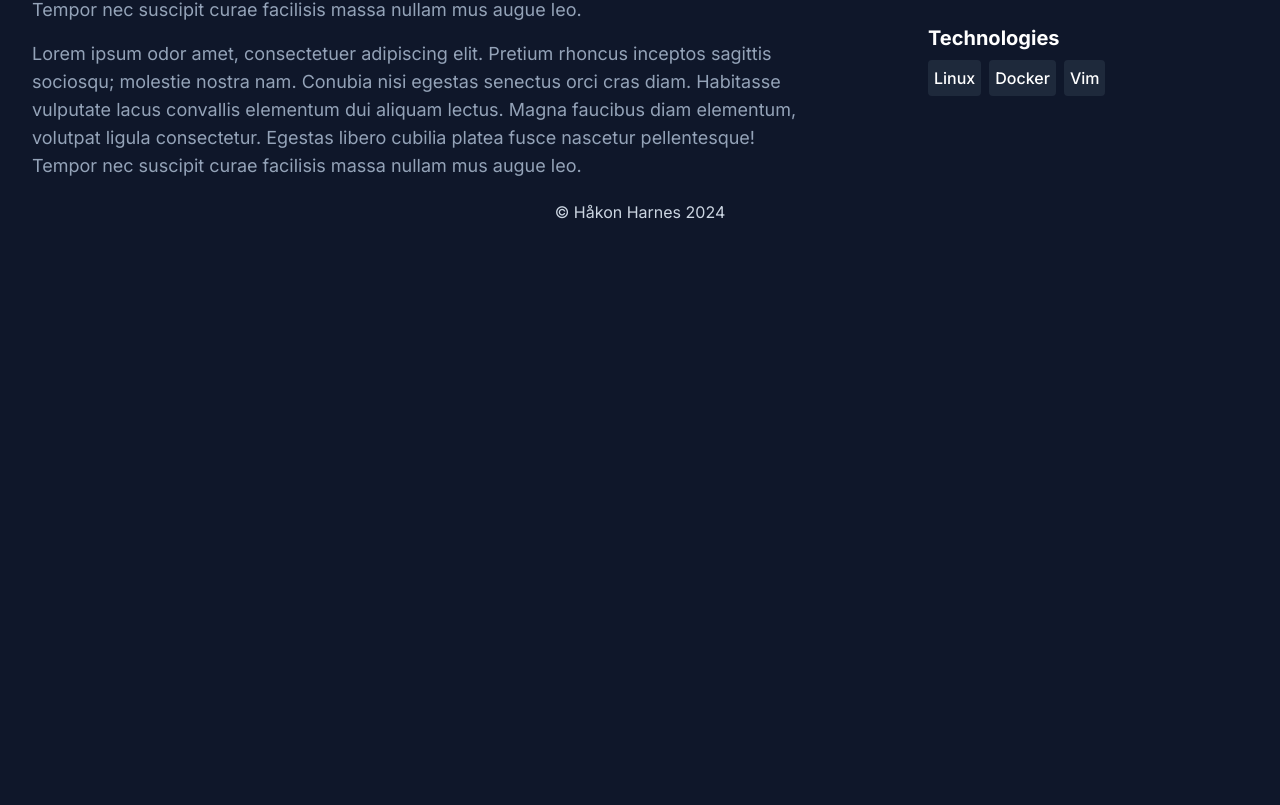
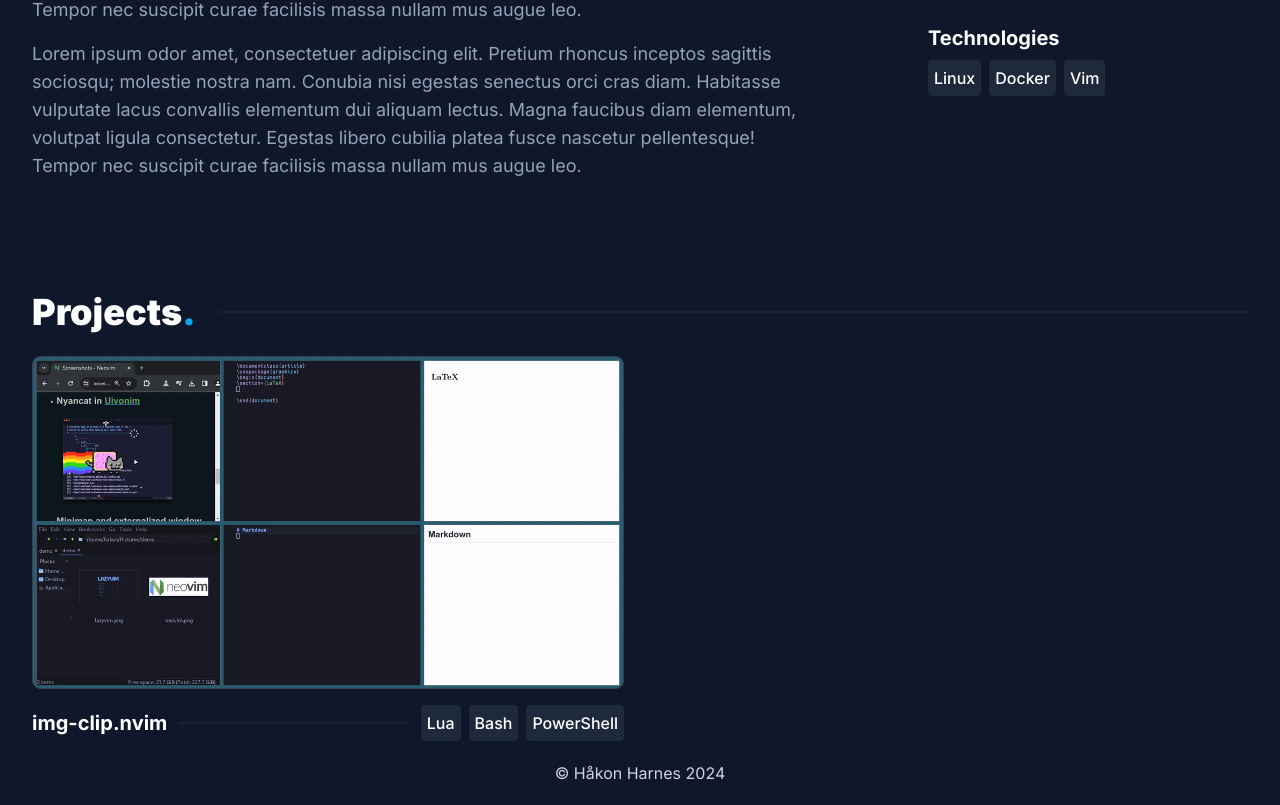
Before and after one commit to HakonHarnes/website, a Next.js app: page / in a window 1280 px wide. Shown: the part 960-1765 px from the top of the page. Before the commit the page ends 1204 px from the top, so only its background shows below. Built offline with nearby package versions, Linux system fonts and the light colour scheme.

Commit message:
feat: add img-clip project

```diff
--- a/app/components/Card.tsx
+++ b/app/components/Card.tsx
@@ -1,7 +1,15 @@
 type CardProps = {
   children?: React.ReactNode;
+  compact?: boolean;
 };
 
-export default function Card({ children }: CardProps) {
-  return <div className="rounded p-1.5 bg-slate-800">{children}</div>;
+export default function Card({ children, compact = false }: CardProps) {
+  const paddingClass = compact ? "p-1.5" : "p-3";
+  const borderRadiusClass = compact ? "rounded" : "rounded-lg";
+
+  return (
+    <div className={`bg-slate-800 ${paddingClass} ${borderRadiusClass}`}>
+      {children}
+    </div>
+  );
 }
--- /dev/null
+++ b/app/components/ExternalLink.tsx
@@ -0,0 +1,20 @@
+export default function ExternalLink({
+  href,
+  newTab = true,
+  children,
+}: {
+  href: string;
+  newTab?: boolean;
+  children: React.ReactNode;
+}) {
+  return (
+    <a
+      href={href}
+      target={newTab ? "_blank" : "_self"}
+      rel="noopener noreferrer"
+      className="fill-white stroke-white hover:fill-sky-400 hover:stroke-sky-400 hover:text-sky-400 "
+    >
+      {children}
+    </a>
+  );
+}
--- a/app/components/Header.tsx
+++ b/app/components/Header.tsx
@@ -1,3 +1,4 @@
+import ExternalLink from "./ExternalLink";
 import Link from "next/link";
 import LinkedInIcon from "./icons/LinkedInIcon";
 import GitHubIcon from "./icons/GitHubIcon";
@@ -6,7 +7,7 @@ import NameIcon from "./icons/NameIcon";
 
 export default function Header() {
   return (
-    <div className="pt-6 flex items-center justify-center  font-semibold sm:justify-between lg:pt-8">
+    <nav className="pt-6 flex items-center justify-center  font-semibold sm:justify-between lg:pt-8">
       <ul className="hidden sm:block">
         <li>
           <InternalLink href="/">
@@ -44,7 +45,7 @@ export default function Header() {
           </li>
         </ul>
       </div>
-    </div>
+    </nav>
   );
 }
 
@@ -64,24 +65,3 @@ function InternalLink({
     </Link>
   );
 }
-
-function ExternalLink({
-  href,
-  newTab = true,
-  children,
-}: {
-  href: string;
-  newTab?: boolean;
-  children: React.ReactNode;
-}) {
-  return (
-    <a
-      href={href}
-      target={newTab ? "_blank" : "_self"}
-      rel="noopener noreferrer"
-      className="fill-white stroke-white hover:fill-sky-400 hover:stroke-sky-400 hover:text-sky-400 "
-    >
-      {children}
-    </a>
-  );
-}
--- /dev/null
+++ b/app/components/Projects.tsx
@@ -0,0 +1,50 @@
+import TechnologyList from "./TechnologyList";
+import ExternalLink from "./ExternalLink";
+import GitHubIcon from "./icons/GitHubIcon";
+import Image from "next/image";
+import { SectionHeader } from "./SectionHeader";
+
+export default function Projects() {
+  return (
+    <section className="mt-28">
+      <SectionHeader title="Projects" />
+      <div className="grid gap-8 md:grid-cols-2">
+        <Project
+          title="img-clip.nvim"
+          technologies={["Lua", "Bash", "PowerShell"]}
+          media="/img-clip.gif"
+        />
+        {/* <Project title="PrintBuddy" media="/img-clip.png" /> */}
+        {/* <Project title="emcc-obf" media="/img-clip.png" /> */}
+        {/* <Project title="Website" media="/img-clip.png" /> */}
+      </div>
+    </section>
+  );
+}
+
+type ProjectProps = {
+  title: string;
+  technologies: string[];
+  media: string;
+};
+
+function Project({ title, technologies, media }: ProjectProps) {
+  return (
+    <div className="flex flex-col gap-4">
+      <Image
+        className="w-full aspect-video rounded-lg border border-slate-700 object-cover"
+        src={media}
+        width={500}
+        height={500}
+        alt="test"
+      />
+      <div className="flex items-center gap-x-3">
+        <h2 className="text-xl font-bold text-nowrap">{title}</h2>
+        <div className="w-full h-[2px] bg-slate-700 opacity-30" />
+        <div className="flex-shrink-0">
+          <TechnologyList technologies={technologies} />
+        </div>
+      </div>
+    </div>
+  );
+}
--- a/app/components/Skills.tsx
+++ b/app/components/Skills.tsx
@@ -1,4 +1,4 @@
-import Card from "./Card";
+import TechnologyList from "./TechnologyList";
 
 export default function Skills() {
   return (
@@ -28,10 +28,8 @@ function SkillList({ title, technologies }: SkillListProps) {
   return (
     <div className="flex flex-col gap-2">
       <h1 className="text-xl font-bold">{title}</h1>
-      <div className="flex flex-wrap min-w-80 gap-2 font-medium">
-        {technologies.map((tech) => (
-          <Card key={tech}>{tech}</Card>
-        ))}
+      <div className="min-w-80">
+        <TechnologyList technologies={technologies} />
       </div>
     </div>
   );
--- /dev/null
+++ b/app/components/TechnologyList.tsx
@@ -0,0 +1,17 @@
+import Card from "./Card";
+
+type TechnologyListProps = {
+  technologies: string[];
+};
+
+export default function TechnologyList({ technologies }: TechnologyListProps) {
+  return (
+    <div className="flex flex-wrap gap-2 font-medium">
+      {technologies.map((tech) => (
+        <Card key={tech} compact={true}>
+          {tech}
+        </Card>
+      ))}
+    </div>
+  );
+}
--- a/app/page.tsx
+++ b/app/page.tsx
@@ -1,5 +1,6 @@
 import Hero from "./components/Hero";
 import About from "./components/About";
+import Projects from "./components/Projects";
 import "./globals.css";
 
 export default function Home() {
@@ -7,6 +8,7 @@ export default function Home() {
     <div>
       <Hero />
       <About />
+      <Projects />
     </div>
   );
 }
```
Also changed, not shown: public/img-clip.gif (added), public/img-clip.png (added).
